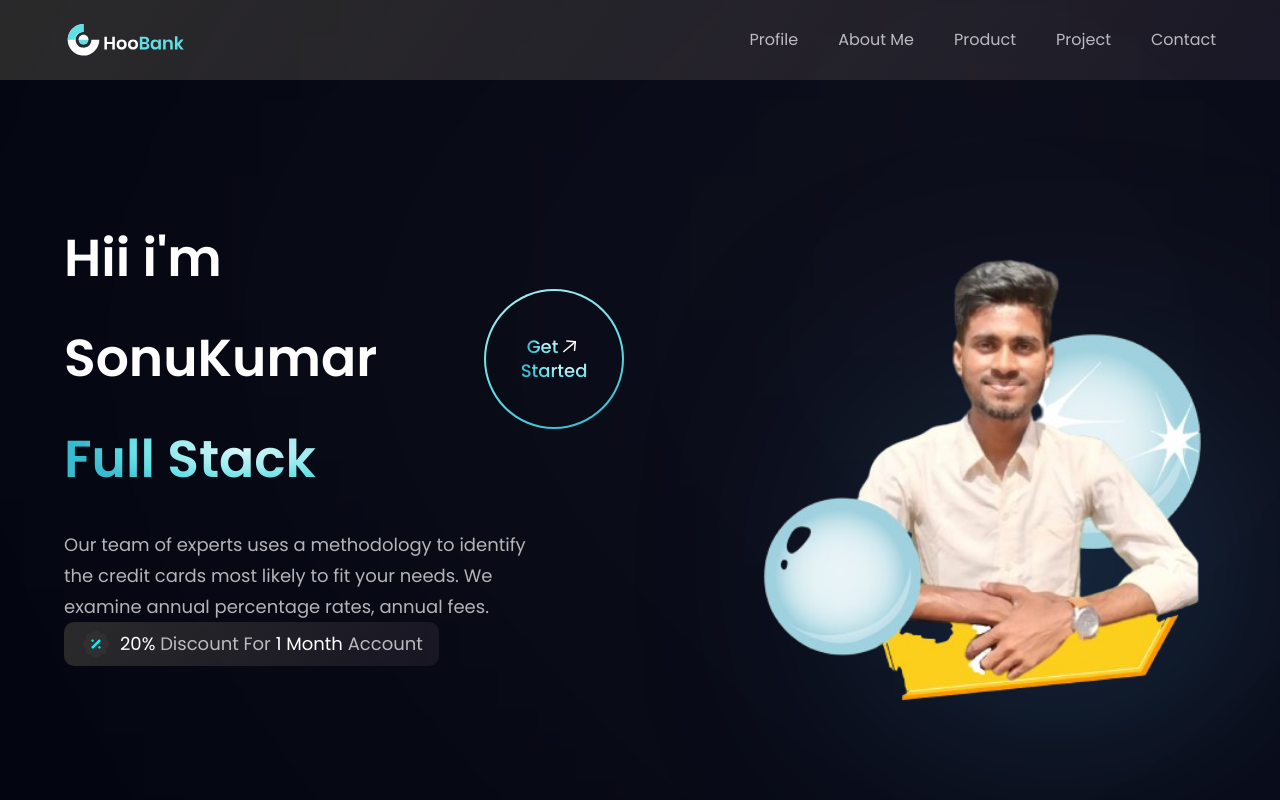
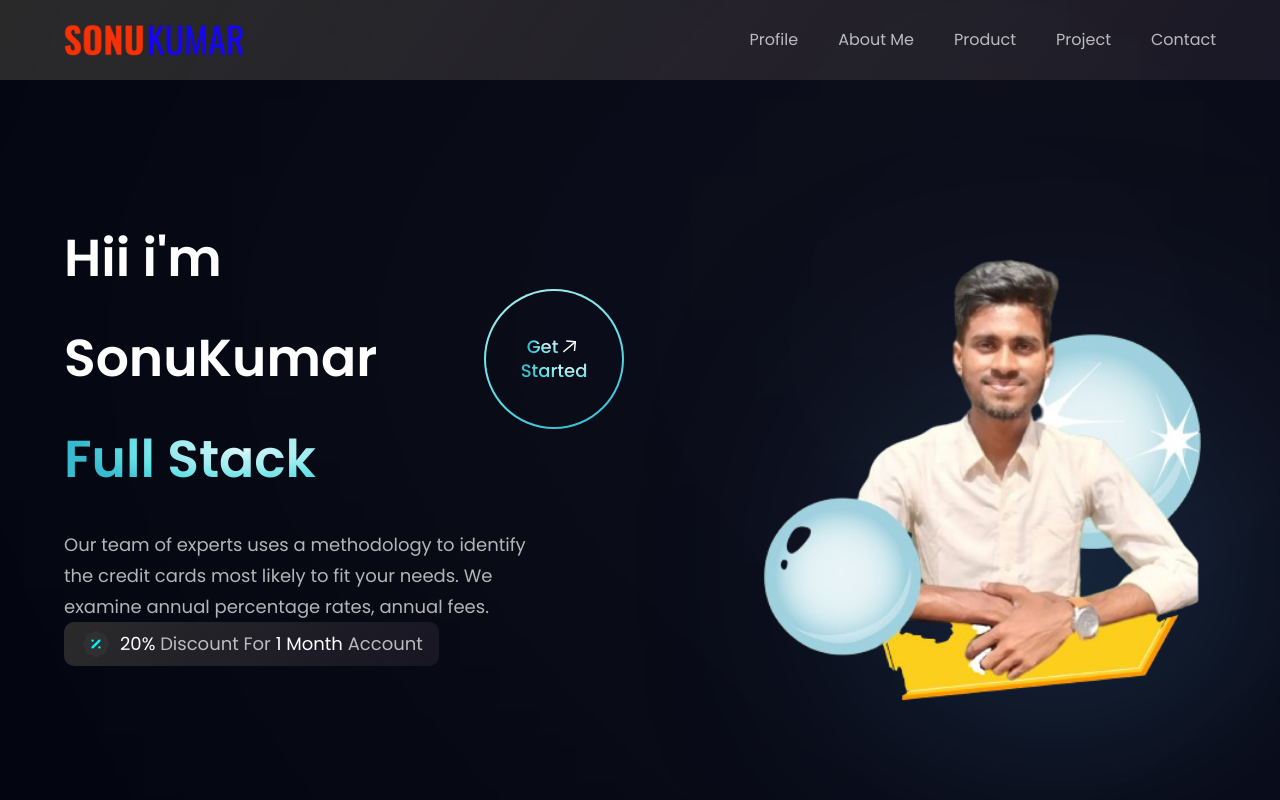
Before and after one commit to sonuku092/My_Portfolio, a React (Vite) app: page / in a window 1280 px wide. Shown: the top 800 px of the page. Built offline with nearby package versions, Linux system fonts and the light colour scheme.

Commit message:
Logo Updata

```diff
--- a/index.html
+++ b/index.html
@@ -2,7 +2,7 @@
 <html lang="en">
   <head>
     <meta charset="UTF-8" />
-    <link rel="icon" type="image/svg+xml" href="/hoobank.svg" />
+    <link rel="icon" type="image/svg+xml" href="/SKlogo.svg" />
     <meta name="viewport" content="width=device-width, initial-scale=1.0" />
     <meta name="theme-color" content="#000000" />
     <title>Portfolio</title>
--- a/src/assets/index.js
+++ b/src/assets/index.js
@@ -4,7 +4,7 @@ import binance from "./binance.png";
 import card from "./card.png";
 import coinbase from "./coinbase.png";
 import dropbox from "./dropbox.png";
-import logo from "./logo.svg";
+import logo from "./logo.png";
 import quotes from "./quotes.svg";
 import robot from "./robot.png";
 import send from "./Send.svg";
--- a/src/components/Navbar.jsx
+++ b/src/components/Navbar.jsx
@@ -9,7 +9,7 @@ const Navbar = () => {
 
   return (
     <nav className="w-full flex py-6 justify-between items-center navbar">
-      <img src={logo} alt="sonukumar" className="w-[124px] h-[32px]" />
+      <img src={logo} alt="sonukumar" className="w-auto h-[32px] cursor-pointer" />
 
       <ul className="list-none sm:flex hidden justify-end items-center flex-1">
         {navLinks.map((nav, index) => (
```
Also changed, not shown: public/SKlogo.svg (added), src/assets/logo.png (added).
